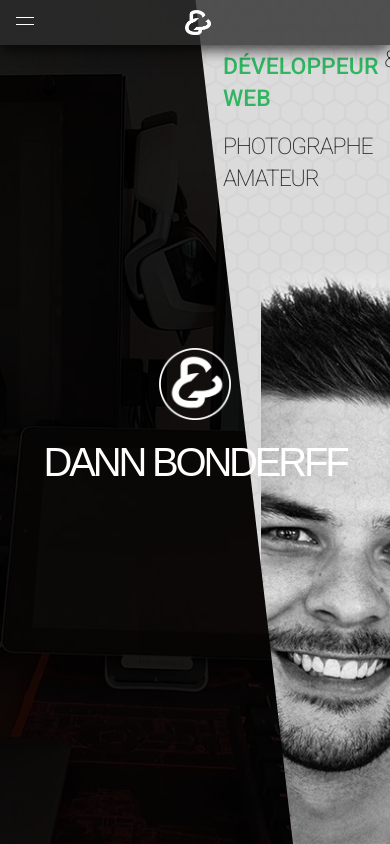
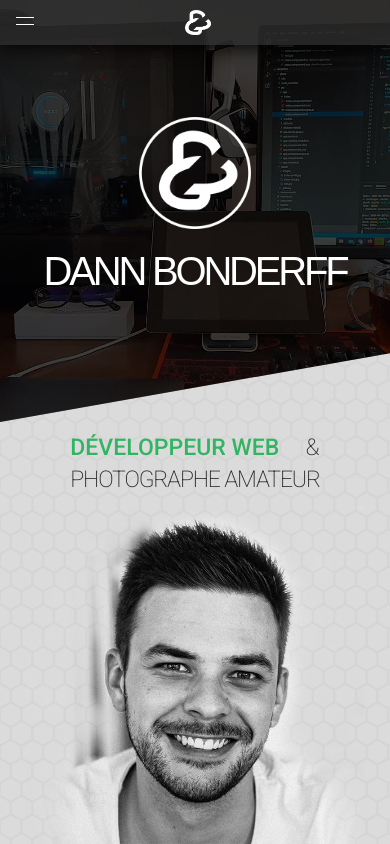
Before and after one commit to Badane/Personnal-Website, an Angular app in the folder client/: page / in a window 390 px wide. Built offline with nearby package versions, Linux system fonts and the light colour scheme; a web font is replaced by a local one.

Commit message:
index compatible with mobile

```diff
--- a/client/src/app/index/index.component.scss
+++ b/client/src/app/index/index.component.scss
@@ -30,11 +30,12 @@
     object-fit : cover;
 }
 .bg-part img {
-    opacity: .10;
+    opacity: .25;
     z-index: -1;
 }
 
 .bg-part:first-child {
+    z-index: 10;
     background-color: #000000;
     left: -25%;
     transform-origin: 0 100%;
@@ -61,6 +62,7 @@
     display: flex;
     justify-content: center;
     img{
+        z-index: 1;
         max-height:100% ;
         max-width:100% ;
         height: auto;
@@ -100,11 +102,6 @@
         margin-bottom: 1.5em;
     }
 }
-// @media only screen and (max-width:734px){
-//     .title{
-//         align-items: flex-start;
-//     }
-// }
 
 .description{
     color: #2d2d2d;
@@ -147,3 +144,60 @@
         }
     }
 }
+
+// @media screen and (pointer:none), screen and (pointer:coarse)  {
+// @media screen and (max-width:734px){
+// @media screen and (max-width:734px), screen and (pointer:none), screen and (pointer:coarse)  {
+@media screen and (max-width:734px), screen and (orientation : portrait)  {
+    // .title{
+    //     align-items: flex-start;
+    // }
+
+    .bg-part:first-child {
+        transform: skewY(-10deg) !important;
+        left: 0;
+        bottom: 50%;
+        height: 50%;
+        img{
+            transform: skewY(10deg) !important;
+        }
+    }
+    .illustration{
+        height:40% ;
+        width:100% ;
+        bottom: 0;
+
+        display: flex;
+        justify-content: center;
+
+    }
+
+    .title{
+        max-width: 100%;
+        height: 50%;
+
+        position: absolute;
+        top: 0;
+        img{
+            width: 7em;
+            height: 7em;
+        }
+    }
+
+    .description{
+        width: 100%;
+        height: 10%;
+        left : 0;
+        top: 50%;
+
+        .main-subtitle{
+            align-items: center;
+            h2{
+                margin:0
+            }
+        }
+        h2{
+            margin:0
+        }
+    }
+}
--- a/client/src/app/top-menu/top-menu.component.scss
+++ b/client/src/app/top-menu/top-menu.component.scss
@@ -49,7 +49,7 @@ nav {
 nav ul li a {
     line-height: 1.7em;
     display:inline-block;
-    padding:.5em .2em;
+    padding: .2em;
     text-decoration:none;
     transition:all .2s linear 0s;
     -moz-transition:all .2s linear 0s;
```
Also changed, not shown: client/src/assets/images/background-index-LOW.jpg, client/src/assets/images/background-index.jpg.
